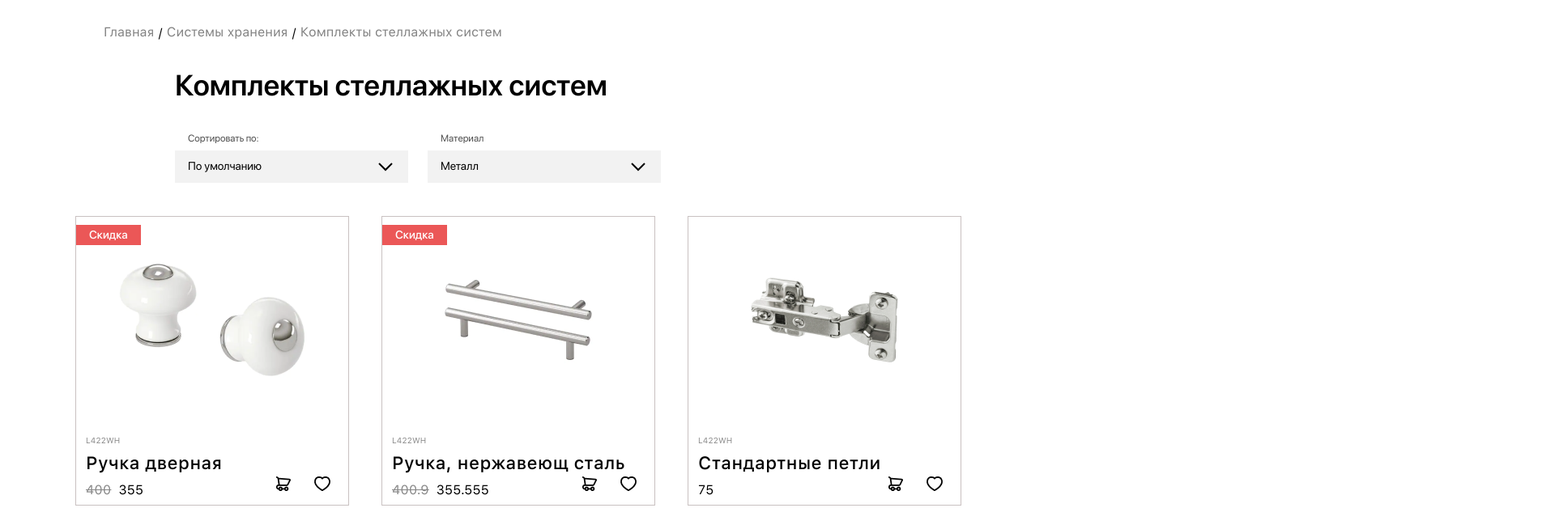
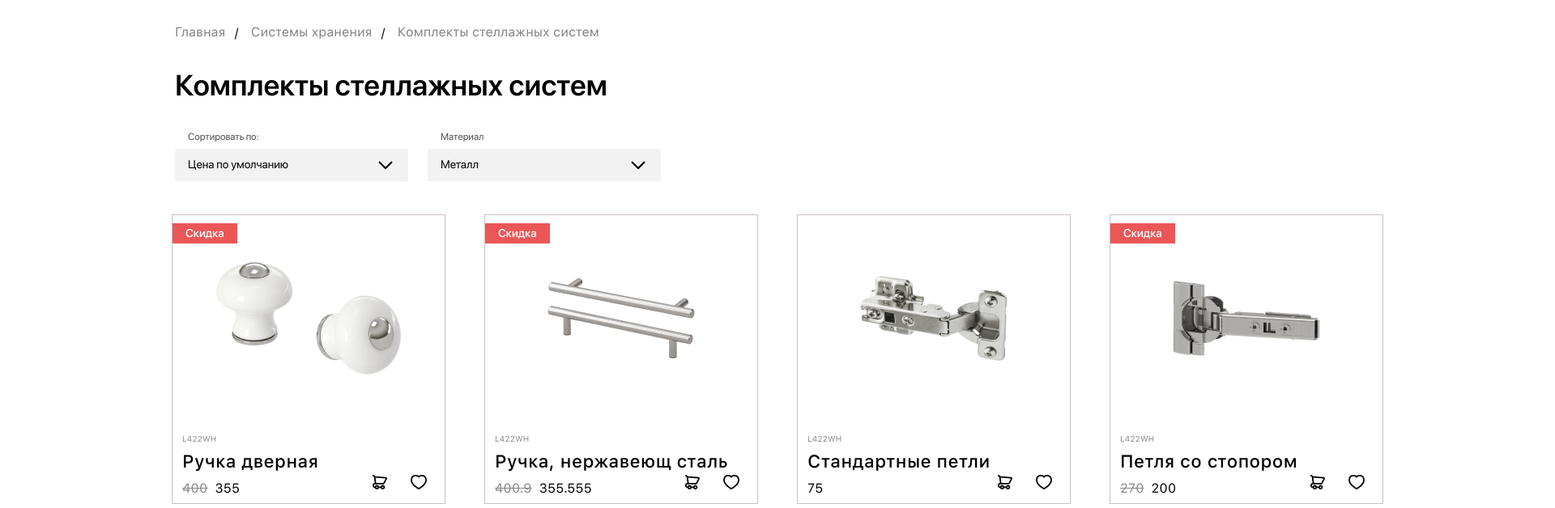
Before and after one commit to alsu-dxdy/list-of-goods, a plain HTML site: page index.html in a window 1280 px wide. Shown: the top 628 px of the page at 81% size, 1920 px wide, since content can reach past the window. Drawn offline with Linux system fonts and the light colour scheme.

Commit message:
fix: pix-perf for header, category

```diff
--- a/blocks/header/header.css
+++ b/blocks/header/header.css
@@ -2,7 +2,7 @@
   min-height: 16px;
   margin: 32px auto 32px;
   display: flex;
-  width: 80%;
+  /* width: 80%; */
   font-family: 'SFUIText400';
 }
 
@@ -16,6 +16,12 @@
 }
 
 .header__link-divider {
-  margin-left: 5px;
-  margin-right: 5px;
+  margin-left: 11px;
+  margin-right: 15px;
 }
+
+@media screen and (min-width: 1920px) {
+  .header {
+    width: calc(100% - 2*216px);
+  }
+}
--- a/blocks/places-list/places-list.css
+++ b/blocks/places-list/places-list.css
@@ -1,8 +1,8 @@
 .places-list {
   display: grid;
   /* grid-template-columns: repeat(auto-fill, 336px); */
-  grid-template-columns: repeat(3, 1fr);
-  grid-gap: 48px 40px;
+  grid-template-columns: repeat(4, 1fr);
+  grid-gap: 40px 48px;
   justify-content: center;
 }
 
@@ -17,3 +17,9 @@
     grid-template-columns: repeat(1, 1fr);
   }
 }
+
+@media (min-width: 1920px) {
+  .places-list {
+    grid-template-columns: repeat(4, 1fr);
+  }
+}
--- a/blocks/root/__section/root__section.css
+++ b/blocks/root/__section/root__section.css
@@ -9,3 +9,9 @@
     width: 90%;
   }
 }
+
+@media screen and (min-width: 1920px) {
+  .root__section {
+    width: calc(100% - 2*216px);
+  }
+}
--- a/index.html
+++ b/index.html
@@ -27,9 +27,9 @@
       <label class="form__label">
         <span class="form__label_text">Сортировать по:</span>
         <select class="form__item sorter">
-          <option value="default">По умолчанию</option>
-          <option value="increase">По возрастанию</option>
-          <option value="decrease">По убыванию</option>
+          <option value="default">Цена по умолчанию</option>
+          <option value="increase">Цена по возрастанию</option>
+          <option value="decrease">Цена по убыванию</option>
         </select>
       </label>
 
--- a/pages/index.css
+++ b/pages/index.css
@@ -22,7 +22,7 @@ body {}
     font-size: 36px;
     line-height: 48px;
     color: #000;
-    margin: 0 0 32px;
+    margin: 0 0 30px;
 }
 
 .sorting-filtering-row {
@@ -70,10 +70,10 @@ body {}
 }
 
 body {
-    /*width: 1920px;*/
+    width: 1920px;
     min-width: 320px;
     /*  выше установлена минимальная ширина страницы */
-    max-width: 1920px;
+    max-width: cardsContainerpx;
     /* выше установили ограничение по максимальной ширине */
     margin: 0 auto;
     /* выше для экранов больше 1600px отцентрировали весь контент */
```
